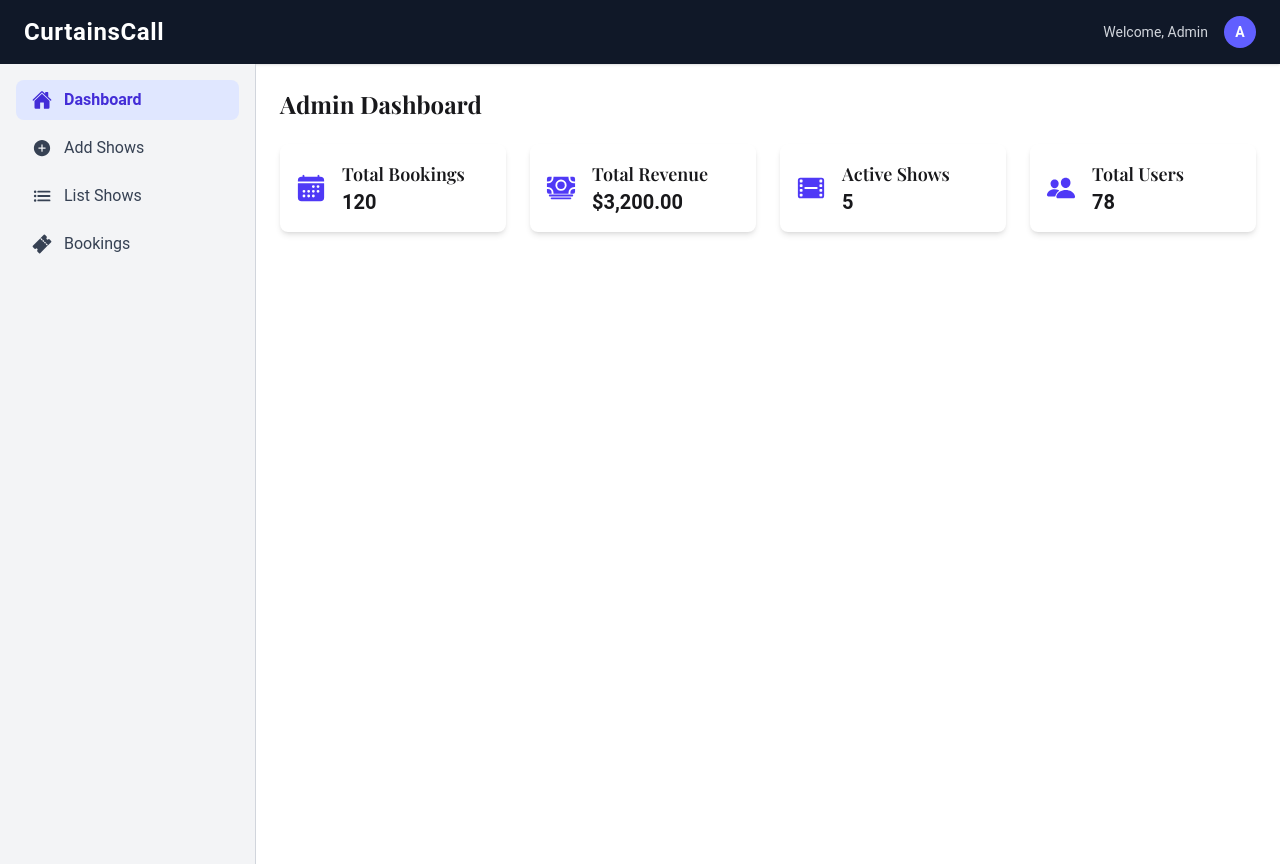
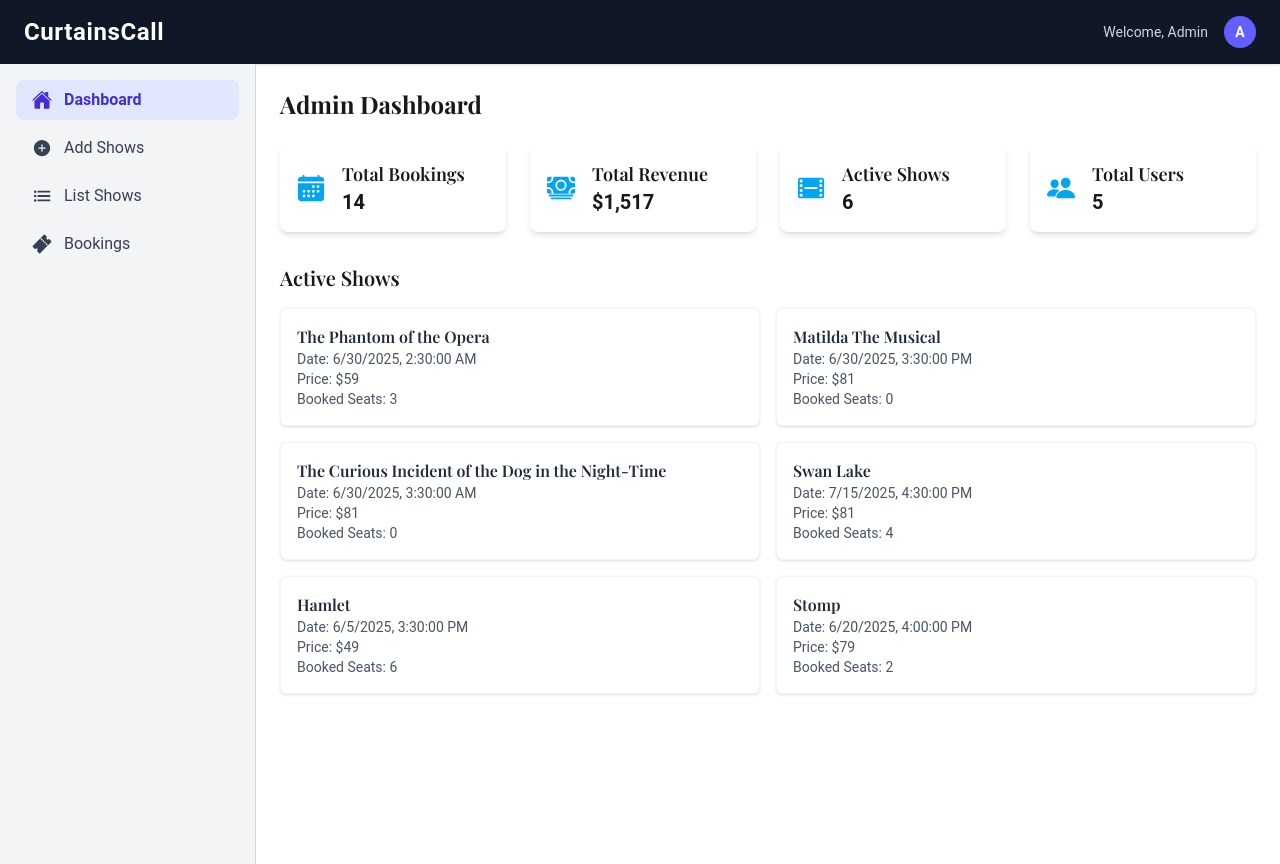
Before and after one commit to ajkacca457/curtain-call, a React (Vite) app in the folder client/: page /admin in a window 1280 px wide. Built offline with nearby package versions, Linux system fonts and the light colour scheme; no server answers; a web font is replaced by a local one.

Commit message:
update dashboard active shows

```diff
--- a/client/src/assets/data.js
+++ b/client/src/assets/data.js
@@ -243,3 +243,74 @@ export const dummyBookingData = [
         "isPaid": true,
     },
 ]
+
+
+export const dummyDashboardData = {
+    "totalBookings": 14,
+    "totalRevenue": 1517,
+    "totalUser": 5,
+    "activeShows": [
+        {
+            "_id": "68352363e96d99513e4221a4",
+            "movie": dummyShowsData[0],
+            "showDateTime": "2025-06-30T02:30:00.000Z",
+            "showPrice": 59,
+            "occupiedSeats": {
+                "A1": "user_2xO4XPCgWWwWq9EHuQxc5UWqIok",
+                "B1": "user_2xO4XPCgWWwWq9EHuQxc5UWqIok",
+                "C1": "user_2xO4XPCgWWwWq9EHuQxc5UWqIok"
+            },
+        },
+        {
+            "_id": "6835238fe96d99513e4221a8",
+            "movie": dummyShowsData[1],
+            "showDateTime": "2025-06-30T15:30:00.000Z",
+            "showPrice": 81,
+            "occupiedSeats": {},
+        },
+        {
+            "_id": "6835238fe96d99513e4221a9",
+            "movie": dummyShowsData[2],
+            "showDateTime": "2025-06-30T03:30:00.000Z",
+            "showPrice": 81,
+            "occupiedSeats": {},
+        },
+        {
+            "_id": "6835238fe96d99513e4221aa",
+            "movie": dummyShowsData[3],
+            "showDateTime": "2025-07-15T16:30:00.000Z",
+            "showPrice": 81,
+            "occupiedSeats": {
+                "A1": "user_2xO4XPCgWWwWq9EHuQxc5UWqIok",
+                "A2": "user_2xO4XPCgWWwWq9EHuQxc5UWqIok",
+                "A3": "user_2xO4XPCgWWwWq9EHuQxc5UWqIok",
+                "A4": "user_2xO4XPCgWWwWq9EHuQxc5UWqIok"
+            },
+        },
+        {
+            "_id": "683682072b5989c29fc6dc0d",
+            "movie": dummyShowsData[4],
+            "showDateTime": "2025-06-05T15:30:00.000Z",
+            "showPrice": 49,
+            "occupiedSeats": {
+                "A1": "user_2xO4XPCgWWwWq9EHuQxc5UWqIok",
+                "A2": "user_2xO4XPCgWWwWq9EHuQxc5UWqIok",
+                "A3": "user_2xO4XPCgWWwWq9EHuQxc5UWqIok",
+                "B1": "user_2xO4XPCgWWwWq9EHuQxc5UWqIok",
+                "B2": "user_2xO4XPCgWWwWq9EHuQxc5UWqIok",
+                "B3": "user_2xO4XPCgWWwWq9EHuQxc5UWqIok"
+            },
+            "__v": 0
+        },
+        {
+            "_id": "68380044686d454f2116b39a",
+            "movie": dummyShowsData[5],
+            "showDateTime": "2025-06-20T16:00:00.000Z",
+            "showPrice": 79,
+            "occupiedSeats": {
+                "A1": "user_2xl7eCSUHddibk5lRxfOtw9RMwX",
+                "A2": "user_2xl7eCSUHddibk5lRxfOtw9RMwX"
+            }
+        }
+    ]
+}
--- a/client/src/components/admin/Dashboard.jsx
+++ b/client/src/components/admin/Dashboard.jsx
@@ -1,7 +1,8 @@
 import { useState, useEffect } from "react";
 import { IoCalendar, IoCash, IoPeople, IoFilm } from "react-icons/io5";
+import { dummyDashboardData } from "../../assets/data";
 
-const dashboardData = {
+const dashboardTemplate = {
   totalBookings: {
     label: "Total Bookings",
     value: 0,
@@ -24,59 +25,53 @@ const dashboardData = {
   },
 };
 
-
 const Dashboard = () => {
-  const [data, setData] = useState({
-    totalBookings: 0,
-    totalRevenue: "$0.00",
-    activeShows: [],
-    totalUsers: 0,
-  });
+  const [data, setData] = useState(dashboardTemplate);
   const [loading, setLoading] = useState(true);
 
   const fetchDashboardData = async () => {
-    // Simulate fetching and replacing values
-    const updatedData = {
-      ...dashboardData,
+    const { totalBookings, totalRevenue, totalUser, activeShows } = dummyDashboardData;
+
+    const formattedData = {
+      ...dashboardTemplate,
       totalBookings: {
-        ...dashboardData.totalBookings,
-        value: 120,
+        ...dashboardTemplate.totalBookings,
+        value: totalBookings,
       },
       totalRevenue: {
-        ...dashboardData.totalRevenue,
-        value: "$3,200.00",
+        ...dashboardTemplate.totalRevenue,
+        value: `$${totalRevenue.toLocaleString()}`,
+      },
+      totalUsers: {
+        ...dashboardTemplate.totalUsers,
+        value: totalUser,
       },
       activeShows: {
-        ...dashboardData.activeShows,
-        value: 5,
-      },
-      totalUsers: {
-        ...dashboardData.totalUsers,
-        value: 78,
+        ...dashboardTemplate.activeShows,
+        value: activeShows.length,
+        shows: activeShows, // optional: store actual shows for listing
       },
     };
 
-    setData(updatedData);
+    setData(formattedData);
     setLoading(false);
   };
-
 
   useEffect(() => {
     fetchDashboardData();
   }, []);
 
-
-  if (loading) {
-    return <div>Loading...</div>;
-  }
+  if (loading) return <div>Loading...</div>;
 
   return (
     <div className="p-6 space-y-6">
       <h1 className="text-2xl font-bold">Admin Dashboard</h1>
+
+      {/* Stat Cards */}
       <div className="grid grid-cols-1 sm:grid-cols-2 lg:grid-cols-4 gap-6">
         {Object.entries(data).map(([key, item]) => (
           <div key={key} className="bg-white p-4 rounded-lg shadow-md flex items-center gap-4">
-            <item.icon className="text-indigo-600 text-3xl" />
+            <item.icon className="text-sky-500 text-3xl" />
             <div>
               <h2 className="text-lg font-semibold">{item.label}</h2>
               <p className="text-xl font-bold">{item.value}</p>
@@ -84,8 +79,30 @@ const Dashboard = () => {
           </div>
         ))}
       </div>
+
+      {/* Optional: Active Shows List */}
+      <div>
+        <h2 className="text-xl font-semibold mt-8 mb-4">Active Shows</h2>
+        <div className="grid grid-cols-1 md:grid-cols-2 gap-4">
+          {data.activeShows?.shows?.map((show) => (
+            <div
+              key={show._id}
+              className="p-4 bg-white rounded-md shadow-sm border border-gray-100"
+            >
+              <h3 className="font-semibold text-gray-800">{show.movie?.title || "Untitled Movie"}</h3>
+              <p className="text-gray-600 text-sm">
+                Date: {new Date(show.showDateTime).toLocaleString()}
+              </p>
+              <p className="text-gray-600 text-sm">Price: ${show.showPrice}</p>
+              <p className="text-gray-600 text-sm">
+                Booked Seats: {Object.keys(show.occupiedSeats).length}
+              </p>
+            </div>
+          ))}
+        </div>
+      </div>
     </div>
-  )
-}
+  );
+};
 
-export default Dashboard
+export default Dashboard;
```
